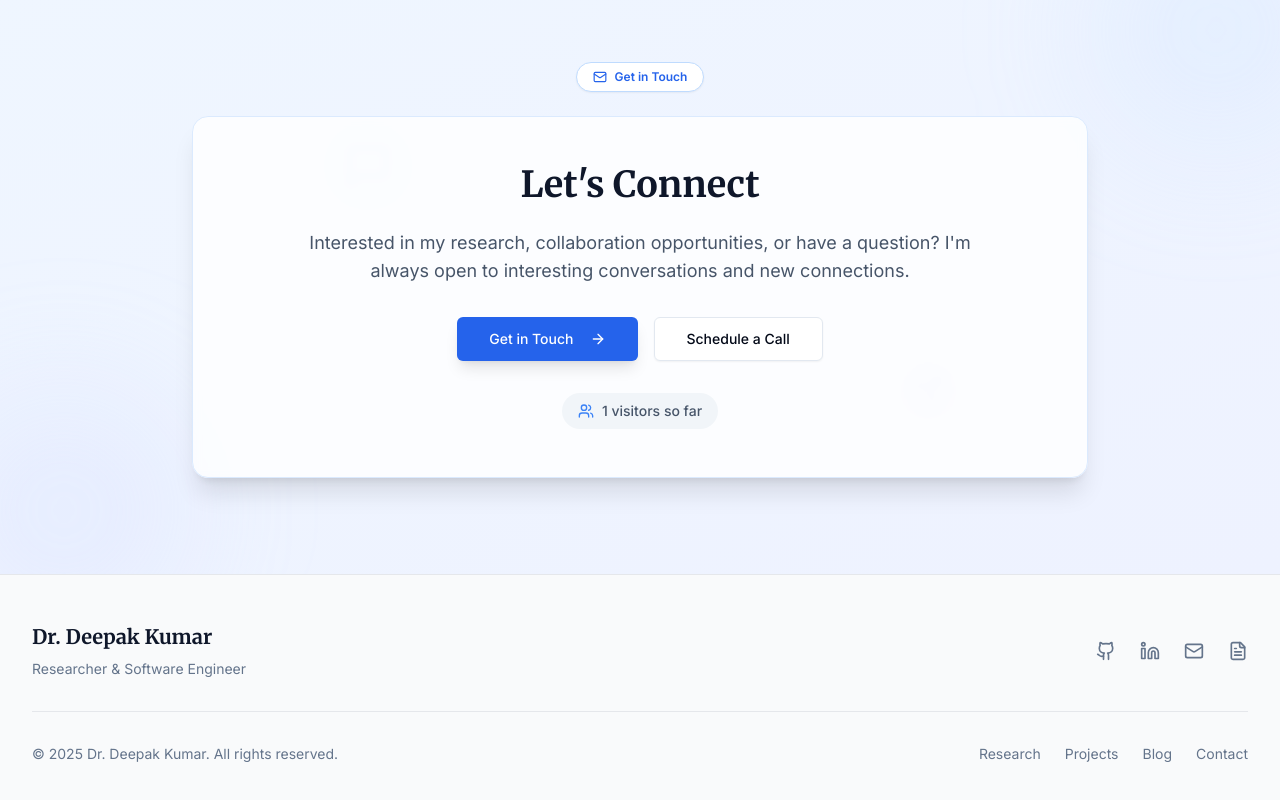
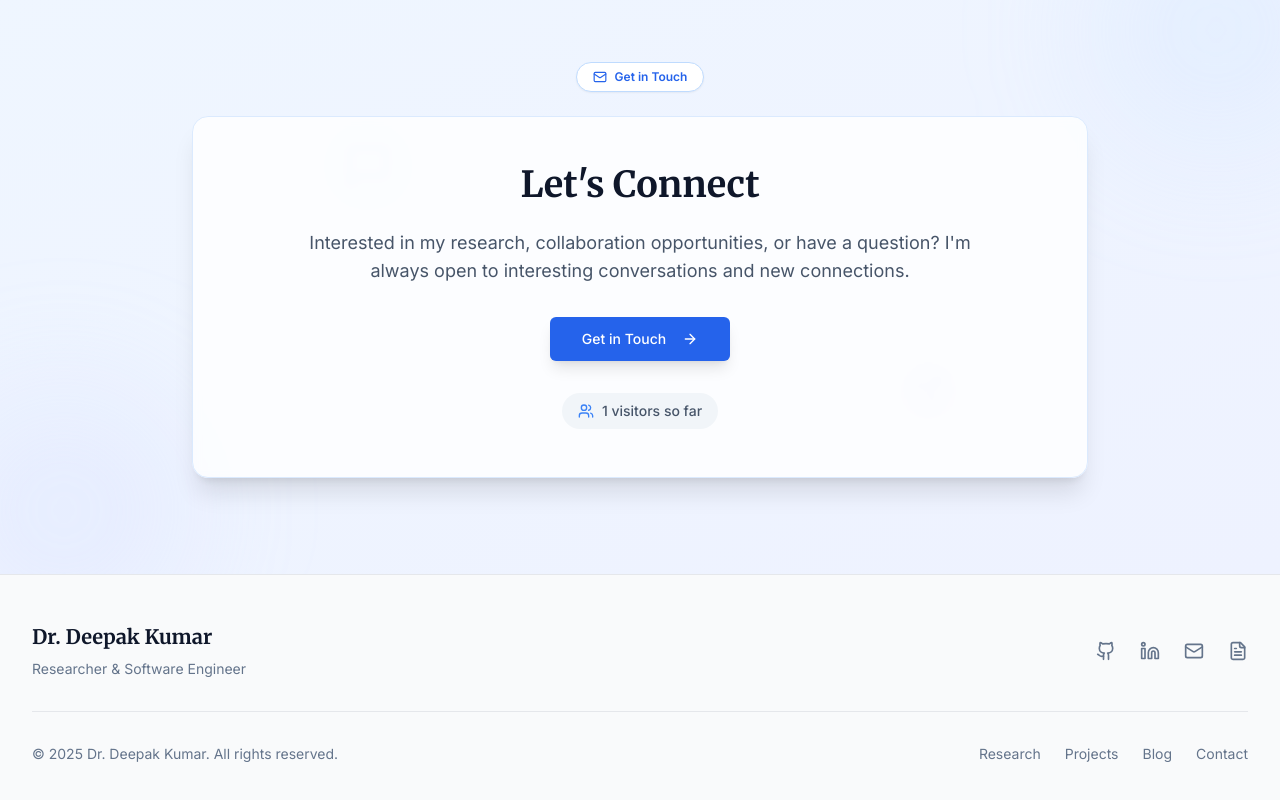
Before and after one commit to shoumyasingh/digital-scholar-portfolio, a React (Vite) app: page / in a window 1280 px wide. Shown: the part 3406-4206 px from the top of the page. Built offline with nearby package versions, Linux system fonts and the light colour scheme.

Commit message:
Remove Schedule a Call button

```diff
--- a/src/components/home/ContactCTA.tsx
+++ b/src/components/home/ContactCTA.tsx
@@ -72,11 +72,6 @@ export default function ContactCTA() {
                 Get in Touch <ArrowRight className="ml-2 h-4 w-4" />
               </Link>
             </Button>
-            <Button asChild variant="outline" size="lg" className="border-slate-200 hover:border-slate-300 dark:border-slate-700 dark:hover:border-slate-600 shadow-sm hover:shadow transition-all">
-              <Link to="/calendar" className="flex items-center">
-                Schedule a Call
-              </Link>
-            </Button>
           </div>
 
           <div className="mt-8 inline-flex items-center px-4 py-2 rounded-full bg-slate-100 dark:bg-slate-700/50 text-slate-600 dark:text-slate-300">
```
